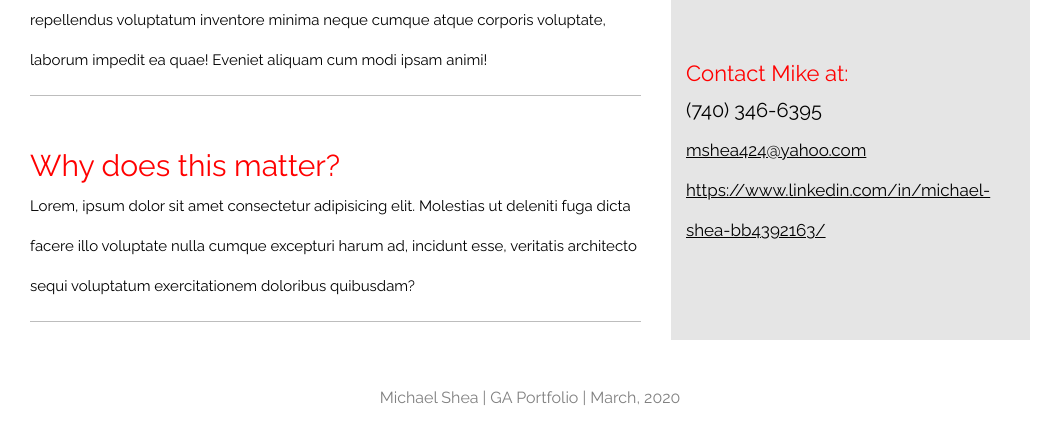
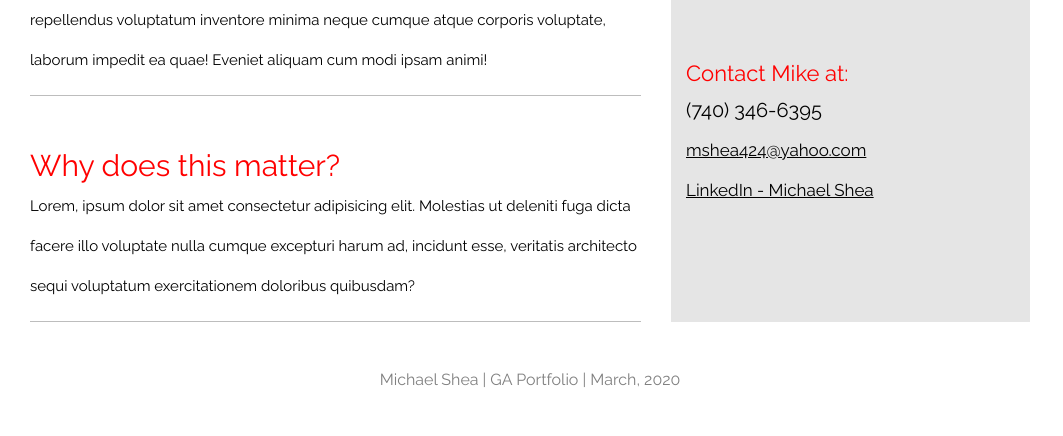
Before and after one commit to Mshea424/Mshea424.github.io, a plain HTML site: page index.html in a window 1280 px wide. Shown: the part 616-1052 px from the top of the page, without its empty margins (0-1063 px from the left). Drawn offline with Linux system fonts and the light colour scheme.

Commit message:
updated hyperlink LinkedIn

```diff
--- a/index.html
+++ b/index.html
@@ -46,7 +46,7 @@
                     </br>
                     <a class = "hyperl">mshea424@yahoo.com</a>
                     </br>
-                    <a class = "hyperl">https://www.linkedin.com/in/michael-shea-bb4392163/</a>
+                    <a class = "hyperl" href="https://www.linkedin.com/in/michael-shea-bb4392163/">LinkedIn - Michael Shea</a>
                 </section>
             </aside>
         </div>
--- a/style.css
+++ b/style.css
@@ -97,6 +97,7 @@ nav > a:hover {
     font-size: 17px;
     line-height: 40px;
     text-decoration: underline;
+    color: black;
 }
 footer{
     margin-top: 50px;
```
